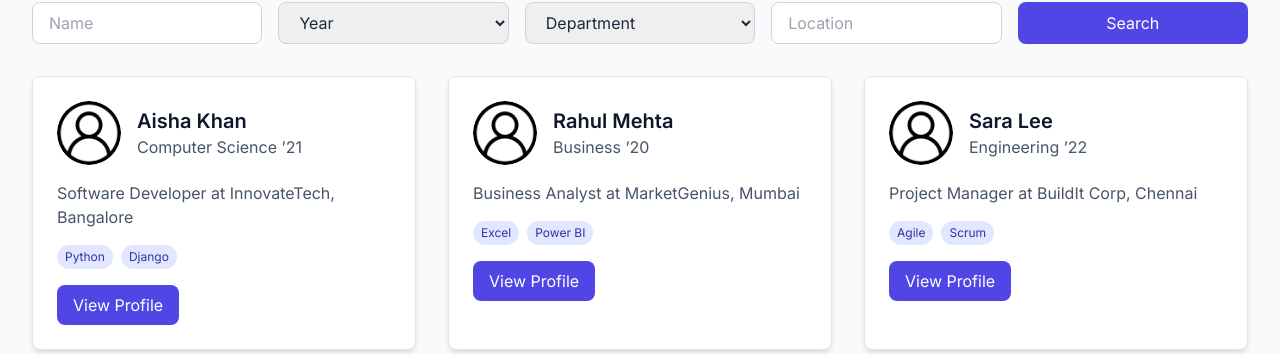
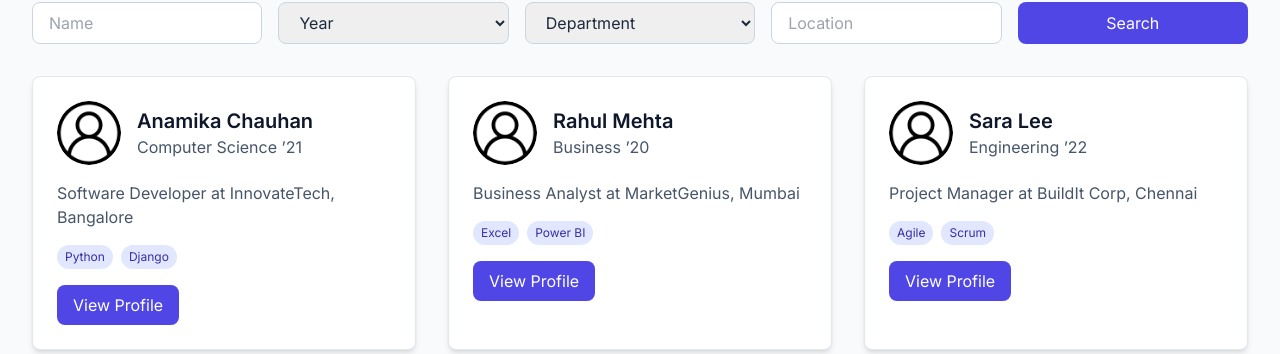
Before and after one commit to TanayP26/Alumni-Setu1, a Flask app: page /alumni in a window 1280 px wide. Shown: the part 291-645 px from the top of the page. Run offline with Flask 3, Linux system fonts and the light colour scheme; some libraries are stand-ins or nearby versions.

Commit message:
Update alumni.html

```diff
--- a/templates/alumni.html
+++ b/templates/alumni.html
@@ -88,7 +88,7 @@
       container.innerHTML = '';
 
       const alumni = [
-        { name:'Aisha Khan', year:'2021', dept:'Computer Science', position:'Software Developer',  company:'InnovateTech',    location:'Bangalore', skills:['Python','Django'] },
+        { name:'Anamika Chauhan', year:'2021', dept:'Computer Science', position:'Software Developer',  company:'InnovateTech',    location:'Bangalore', skills:['Python','Django'] },
         { name:'Rahul Mehta', year:'2020', dept:'Business',          position:'Business Analyst', company:'MarketGenius',  location:'Mumbai',    skills:['Excel','Power BI'] },
         { name:'Sara Lee',   year:'2022', dept:'Engineering',       position:'Project Manager',  company:'BuildIt Corp',   location:'Chennai',   skills:['Agile','Scrum'] },
         { name:'Vikram Patel',year:'2019', dept:'Mechanical Engineering',position:'R&D Engineer',  company:'AutoMech',       location:'Pune',      skills:['CAD','Thermodynamics'] },
```
